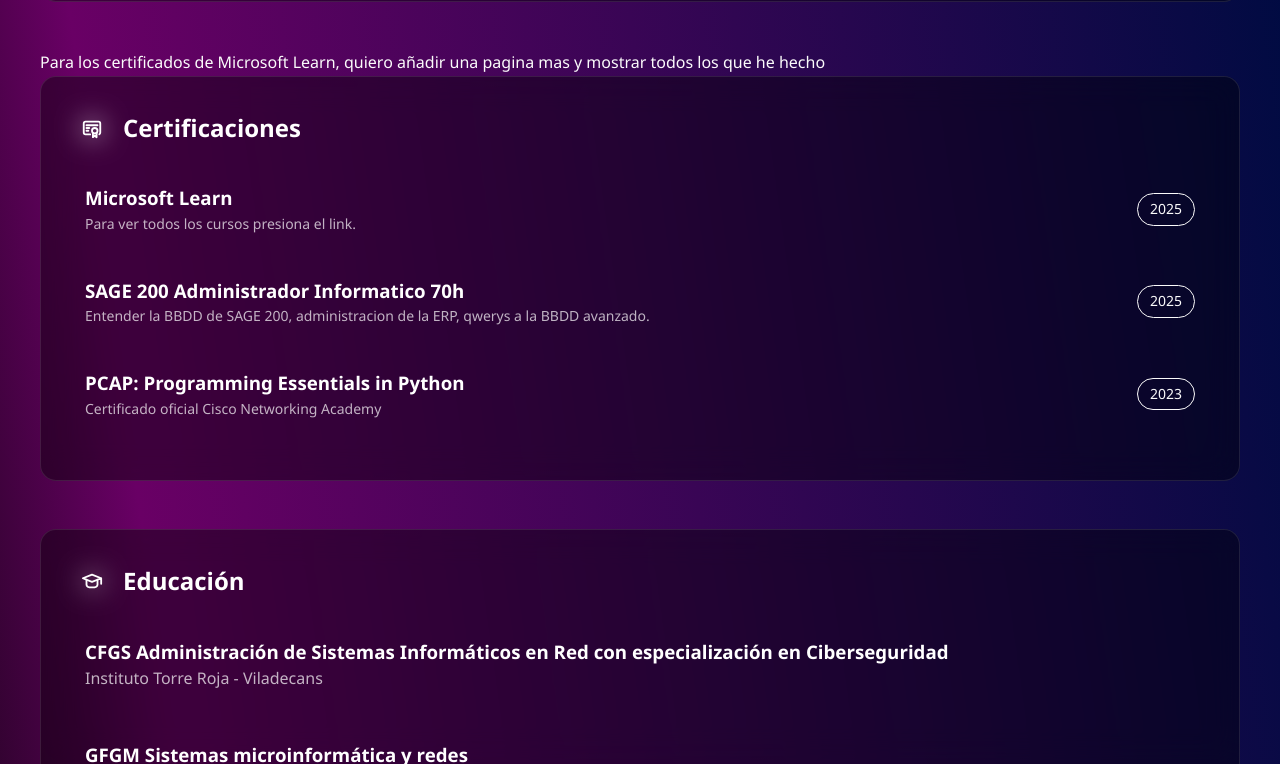
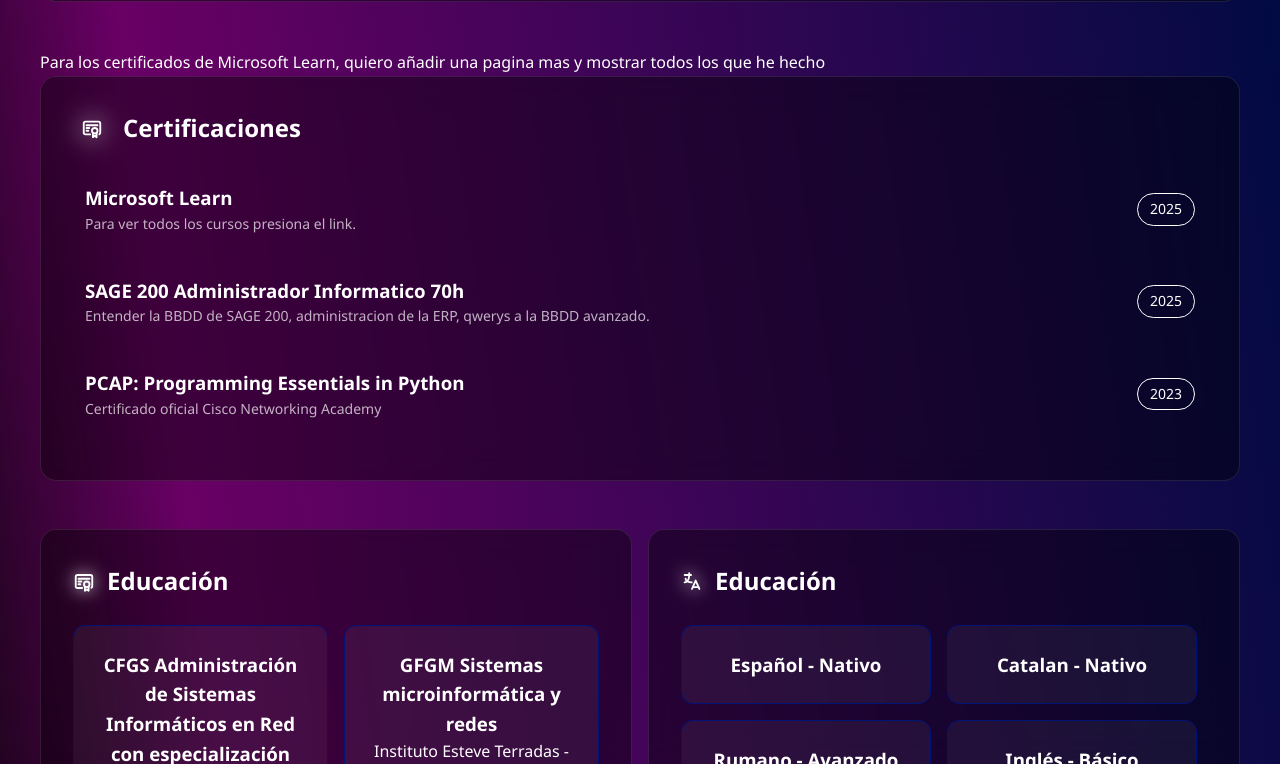
Before and after one commit to albatross5/Portfolio-Miki, a React (Vite) app: page / in a window 1280 px wide. Shown: the part 2036-2800 px from the top of the page. Built offline with nearby package versions, Linux system fonts and the light colour scheme.

Commit message:
Commit Finalizado 1.0
Se ha finalizado la conversión de elementos estaticos a dinamicos.

Hay que mejorar mas cosas.

```diff
--- a/src/App.scss
+++ b/src/App.scss
@@ -1,7 +1,7 @@
         body {
             font-family: 'Segoe UI', Tahoma, Geneva, Verdana, sans-serif;
             line-height: 1.6;
-            color: #fbfbfb;
+            color: #ffffff;
             overflow-x: hidden;
         }
 
--- /dev/null
+++ b/src/components/EduLeng/EduLeng.jsx
@@ -0,0 +1,34 @@
+import "./EduLeng.scss";
+import PropTypes from "prop-types";
+
+const EduLeng = ({ icon, title, EduLeng }) => {
+    return (
+        <div className="card skill-card black">
+            <div className="card-header">
+                <img className="iconos-badge" src={icon} alt={title} />
+                <h2 className="card-title">{title}</h2>
+            </div>
+            <div className="skills-container-edueng">
+                {EduLeng.map((eduleng, index) => (
+                    <div className="skill-box skill-box-black" key={index}>
+                        <h3 className="">{eduleng.course}</h3>
+                        <p >{eduleng.center}</p>
+                    </div>
+                ))}
+            </div>
+        </div>
+    );
+};
+
+EduLeng.propTypes = {
+    icon: PropTypes.string,
+    title: PropTypes.string,
+    EduLeng: PropTypes.arrayOf(
+        PropTypes.shape({
+            course: PropTypes.string,
+            center: PropTypes.string
+        })
+    ).isRequired
+};
+
+export default EduLeng;
--- /dev/null
+++ b/src/components/EduLeng/EduLeng.scss
@@ -0,0 +1,87 @@
+.skills-grid {
+    display: grid;
+    grid-template-columns: repeat(auto-fit, minmax(300px, 1fr));
+    gap: 2rem;
+}
+
+.skill-card {
+    transition: all 0.5s ease;
+}
+
+.skill-card.black:hover {
+    border-color: rgba(29, 33, 240, 0.5);
+    box-shadow: 0 25px 50px rgba(16, 185, 129, 0.1);
+}
+
+.iconos-badge {
+    filter: drop-shadow(0 0 1ex rgb(255, 255, 255));
+    width: 22px;
+}
+
+.skills-container-edueng {
+    display: grid;
+    grid-template-columns: repeat(auto-fit, minmax(250px, max-content));
+    justify-content: start;
+    gap: 1rem;
+}
+
+.skill-box {
+    background: rgba(255, 255, 255, 0.05);
+    border: 1px solid rgba(255, 255, 255, 0.1);
+    border-radius: 0.75rem;
+    padding: 1.5rem;
+    text-align: center;
+    transition: all 0.3s ease;
+    position: relative;
+    overflow: hidden;
+}
+
+.skill-box::before {
+    content: "";
+    position: absolute;
+    top: 0;
+    left: 0;
+    right: 0;
+    height: 3px;
+    background: linear-gradient(90deg, transparent, currentColor, transparent);
+    opacity: 0;
+    transition: opacity 0.3s ease;
+}
+
+.skill-box:hover::before {
+    opacity: 1;
+}
+
+.skill-box:hover {
+    transform: translateY(-5px) scale(1.02);
+    box-shadow: 0 10px 25px rgba(0, 0, 0, 0.3);
+}
+
+.skill-box-title {
+    font-size: 1.1rem;
+    font-weight: 600;
+    margin-bottom: 0.5rem;
+    transition: color 0.3s ease;
+}
+
+.skill-box-description {
+    font-size: 0.875rem;
+    opacity: 0.8;
+    line-height: 1.4;
+}
+
+/* Green theme for programming languages */
+.skill-box-black {
+    border-color: rgb(0, 19, 121);
+    color: #ffffff;
+}
+
+.skill-box-black:hover {
+    border-color: rgb(1, 7, 77);
+    box-shadow: 0 5px 5px rgb(79, 106, 128);
+    background: rgba(137, 137, 137, 0.252);
+}
+
+.skill-box-black:hover .skill-box-title {
+    color: #fffdfd;
+}
--- a/src/pages/Home/Home.jsx
+++ b/src/pages/Home/Home.jsx
@@ -4,7 +4,8 @@
 import BadgeCard from "../../components/BadgeCard/BadgeCard";
 import ExperienciaProfesional from "../../components/ExperienciaProfesional/ExperienciaProfesionnal";
 import Certificates from "../../components/Certificates/Certificates";
-import Education from "../../components/Education/Education";
+// import Education from "../../components/Education/Education";
+import EduLeng from "../../components/EduLeng/EduLeng";
 
 const Home = () => {
     const { t } = useTranslation();
@@ -81,16 +82,52 @@
         },
     ];
 
-    const education = [
+    // const education = [
+    //     {
+    //         title: t("education_cfgs"),
+    //         center: t("education_cfgs_center"),
+    //     },
+    //     {
+    //         title: t("education_cfgm"),
+    //         center: t("education_cfgm_center"),
+    //     },
+    // ];
+
+    const eduleng = [
         {
-            title:t("education_cfgs"),
-            center:t("education_cfgs_center")
+            icon: "/assets/certificate.svg",
+            title: t("education_title"),
+            EduLeng: [
+                {
+                    course: t("education_cfgs"),
+                    center: t("education_cfgs_center"),
+                },
+                {
+                    course: t("education_cfgm"),
+                    center: t("education_cfgm_center"),
+                },
+            ],
         },
         {
-            title:t("education_cfgm"),
-            center:t("education_cfgm_center")
-        }
-    ]
+            icon: "/assets/language.svg",
+            title: t("education_title"),
+            EduLeng: [
+                {
+                    course: t("language_es"),
+                },
+                {
+                    course: t("language_cat"),
+                },
+                {
+                    course: t("language_rom"),
+                },
+                {
+                    course: t("language_eng"),
+                },
+            ],
+        },
+    ];
+
     return (
         <div class="main-container">
             <Header></Header>
@@ -109,7 +146,6 @@
                             </p>
                         </div>
                     </section>
-
                     {/* -----------------Seccion de SKILLS (array en array)----------------- */}
                     <section class="section">
                         <div class="skills-grid">
@@ -125,47 +161,35 @@
                             </div>
                         </div>
                     </section>
-
                     {/* -----------------Seccion de Experiencia Profesional (array en array)----------------- */}
                     <section class="section">
                         <ExperienciaProfesional experiencias={experiencias} />
                     </section>
-
                     {/* -----------------Seccion de Certificaciones (array en array)----------------- */}
-                    Para los certificados de Microsoft Learn, quiero añadir una pagina mas y mostrar todos los que he hecho
+                    Para los certificados de Microsoft Learn, quiero añadir una
+                    pagina mas y mostrar todos los que he hecho
                     <section class="section">
                         <div class="two-column">
-
                             <Certificates certificados={certificados} />
-
                         </div>
                     </section>
-                             <Education education={education} />
-
-                    {/* -----------------Seccion de Educacion (array en array)----------------- */}
-                    {/* <section class="card">
-                        <div class="card-header">
-                            <h2 class="card-title">
-                                <div class="icon-container icon-gradient-indigo">
-                                    <img class="iconos-badge" src="/assets/school.svg" alt="" />
-                                </div>
-                                {t("education_title")}
-                            </h2>
+                    {/* -----------------Seccion de Educacion Y Idioma (array en array)----------------- */}
+                    <section class="section">
+                        <div class="skills-grid">
+                            <div className="skills-container">
+                                {eduleng.map((item, index) => (
+                                    <EduLeng
+                                        key={index}
+                                        icon={item.icon}
+                                        title={item.title}
+                                        EduLeng={item.EduLeng}
+                                    />
+                                ))}
+                            </div>
                         </div>
-                        <div class="education-item">
-                            <h3 class="education-title">
-                                {t("education_cfgs")}
-                            </h3>
-                            <p class="education-school">
-                                {t("education_cfgs_center")}
-                            </p>
-                        </div>
-                    </section> */}
-                    <br />
-                    <br />
-
+                    </section>
                     {/* -----------------Seccion de Proyectos Destacados (array en array)----------------- */}
-                    <section class="section">
+                    {/* <section class="section">
                         <div class="card">
                             <div class="card-header">
                                 <h2 class="card-title">
@@ -249,7 +273,7 @@
                                 </div>
                             </div>
                         </div>
-                    </section>
+                    </section> */}
                     <section class="section">
                         <div class="card contact-card">
                             <h2 class="contact-title">¡¡Contacta conmigo!!</h2>
--- a/src/translations/spanish.js
+++ b/src/translations/spanish.js
@@ -4,7 +4,7 @@
 
     header_title: "Miguel Ramirez",
     header_subtitle_programmer: "Informático Programador ",
-    header_subtitle_cyber:" Técnico en Ciberseguridad",
+    header_subtitle_cyber:" Administrador de sistemas",
     header_location: "Barcelona, España",
     header_email: "miguelramirezsanchezr6@gmail.com",
     header_phone: "+34 654 84 09 46",
@@ -69,14 +69,26 @@
     certificate_sage_description: "Entender la BBDD de SAGE 200, administracion de la ERP, qwerys a la BBDD avanzado.",
     certificate_sage_year: "2025",
 
+    //Educacion y Idiomas
+
     //Educacion
     education_title: "Educación",
 
     //CFGS
     education_cfgs: "CFGS Administración de Sistemas Informáticos en Red con especialización en Ciberseguridad",
     education_cfgs_center: "Instituto Torre Roja - Viladecans",
+
+    //CFGM
     education_cfgm: "GFGM Sistemas microinformática y redes",
-    education_cfgm_center: "Instituto Esteve Terradas - Cornellà de Llobregat"
+    education_cfgm_center: "Instituto Esteve Terradas - Cornellà de Llobregat",
 
+    //Idiomas
+    language_title: "Idiomas",
+
+    //CFGS
+    language_es: "Español - Nativo",
+    language_cat: "Catalan - Nativo",
+    language_rom: "Rumano - Avanzado",
+    language_eng: "Inglés - Básico",
 
 }
```
Also changed, not shown: public/assets/language.svg (added).
